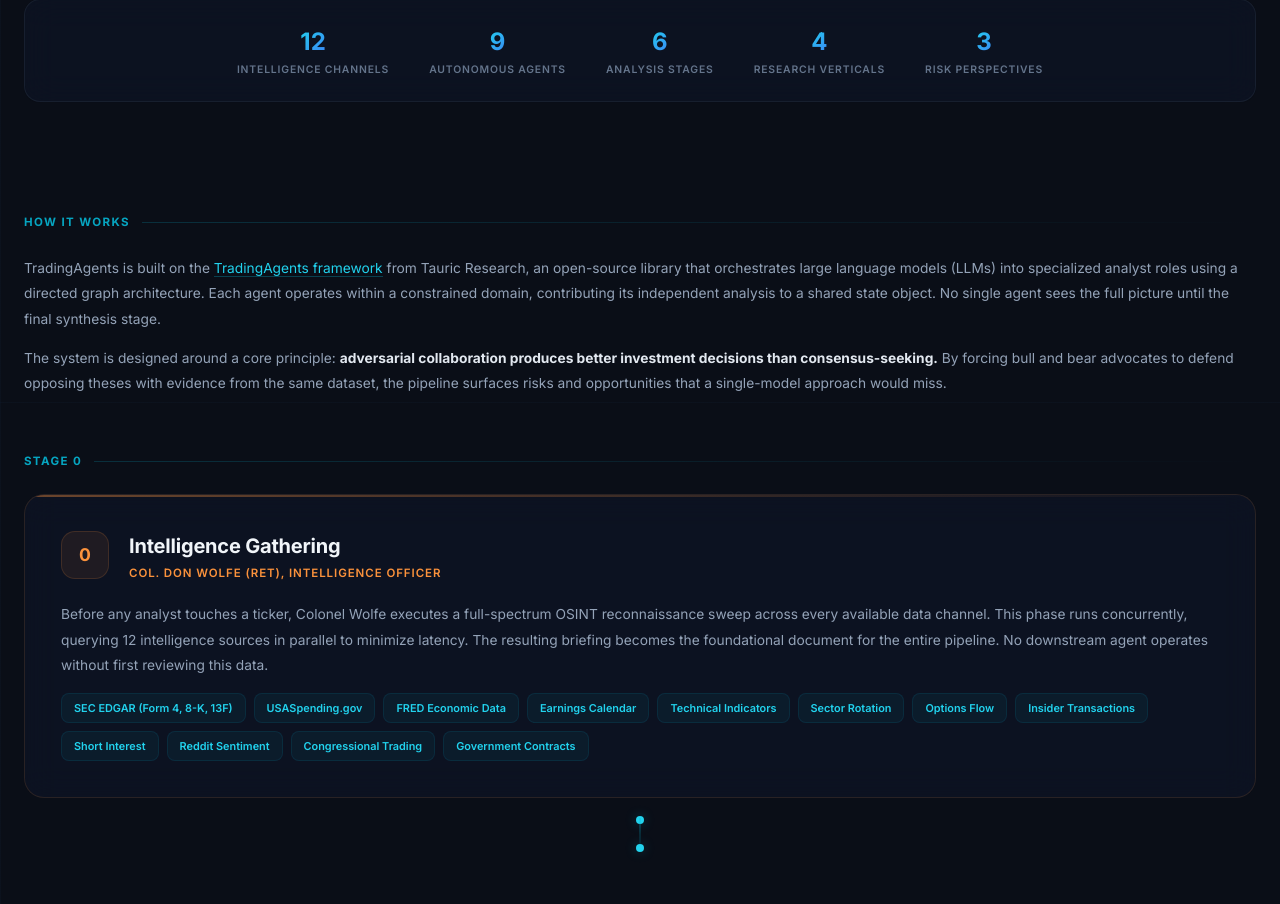
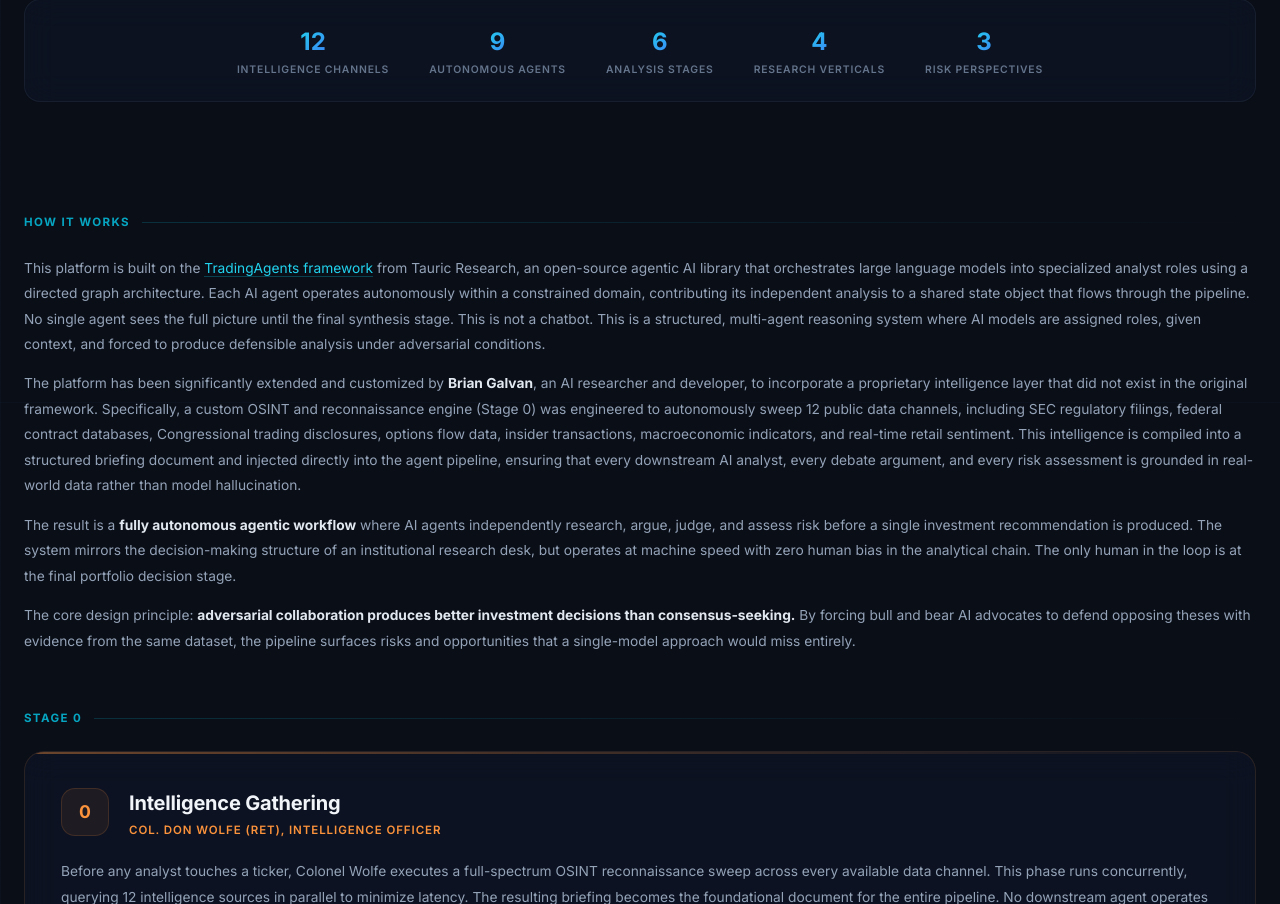
Before and after one commit to bgalvan1277/tradingagents-dashboard, a FastAPI app: template app/templates/the_process.html in a window 1280 px wide. Shown: the part 398-1302 px from the top of the page. Run offline with FastAPI, Linux system fonts and the light colour scheme; the template is opened without the code that fills it, so the values that code supplies are empty; some libraries are stand-ins or nearby versions.

Commit message:
Update Process page: Brian Galvan attribution, OSINT customization story, investor-grade agentic AI narrative

```diff
--- a/app/templates/the_process.html
+++ b/app/templates/the_process.html
@@ -94,8 +94,10 @@
 <!-- Overview -->
 <div class="sec-label">How It Works</div>
 <div class="stage-body" style="margin-bottom:2rem">
-    <p>TradingAgents is built on the <a href="https://github.com/TauricResearch/TradingAgents" target="_blank" style="color:#22d3ee;text-decoration:none;border-bottom:1px solid rgba(6,182,212,.3)">TradingAgents framework</a> from Tauric Research, an open-source library that orchestrates large language models (LLMs) into specialized analyst roles using a directed graph architecture. Each agent operates within a constrained domain, contributing its independent analysis to a shared state object. No single agent sees the full picture until the final synthesis stage.</p>
-    <p>The system is designed around a core principle: <strong style="color:#e2e8f0">adversarial collaboration produces better investment decisions than consensus-seeking.</strong> By forcing bull and bear advocates to defend opposing theses with evidence from the same dataset, the pipeline surfaces risks and opportunities that a single-model approach would miss.</p>
+    <p>This platform is built on the <a href="https://github.com/TauricResearch/TradingAgents" target="_blank" style="color:#22d3ee;text-decoration:none;border-bottom:1px solid rgba(6,182,212,.3)">TradingAgents framework</a> from Tauric Research, an open-source agentic AI library that orchestrates large language models into specialized analyst roles using a directed graph architecture. Each AI agent operates autonomously within a constrained domain, contributing its independent analysis to a shared state object that flows through the pipeline. No single agent sees the full picture until the final synthesis stage. This is not a chatbot. This is a structured, multi-agent reasoning system where AI models are assigned roles, given context, and forced to produce defensible analysis under adversarial conditions.</p>
+    <p>The platform has been significantly extended and customized by <strong style="color:#e2e8f0">Brian Galvan</strong>, an AI researcher and developer, to incorporate a proprietary intelligence layer that did not exist in the original framework. Specifically, a custom OSINT and reconnaissance engine (Stage 0) was engineered to autonomously sweep 12 public data channels, including SEC regulatory filings, federal contract databases, Congressional trading disclosures, options flow data, insider transactions, macroeconomic indicators, and real-time retail sentiment. This intelligence is compiled into a structured briefing document and injected directly into the agent pipeline, ensuring that every downstream AI analyst, every debate argument, and every risk assessment is grounded in real-world data rather than model hallucination.</p>
+    <p>The result is a <strong style="color:#e2e8f0">fully autonomous agentic workflow</strong> where AI agents independently research, argue, judge, and assess risk before a single investment recommendation is produced. The system mirrors the decision-making structure of an institutional research desk, but operates at machine speed with zero human bias in the analytical chain. The only human in the loop is at the final portfolio decision stage.</p>
+    <p>The core design principle: <strong style="color:#e2e8f0">adversarial collaboration produces better investment decisions than consensus-seeking.</strong> By forcing bull and bear AI advocates to defend opposing theses with evidence from the same dataset, the pipeline surfaces risks and opportunities that a single-model approach would miss entirely.</p>
 </div>
 
 <!-- Stage 0 -->
```
